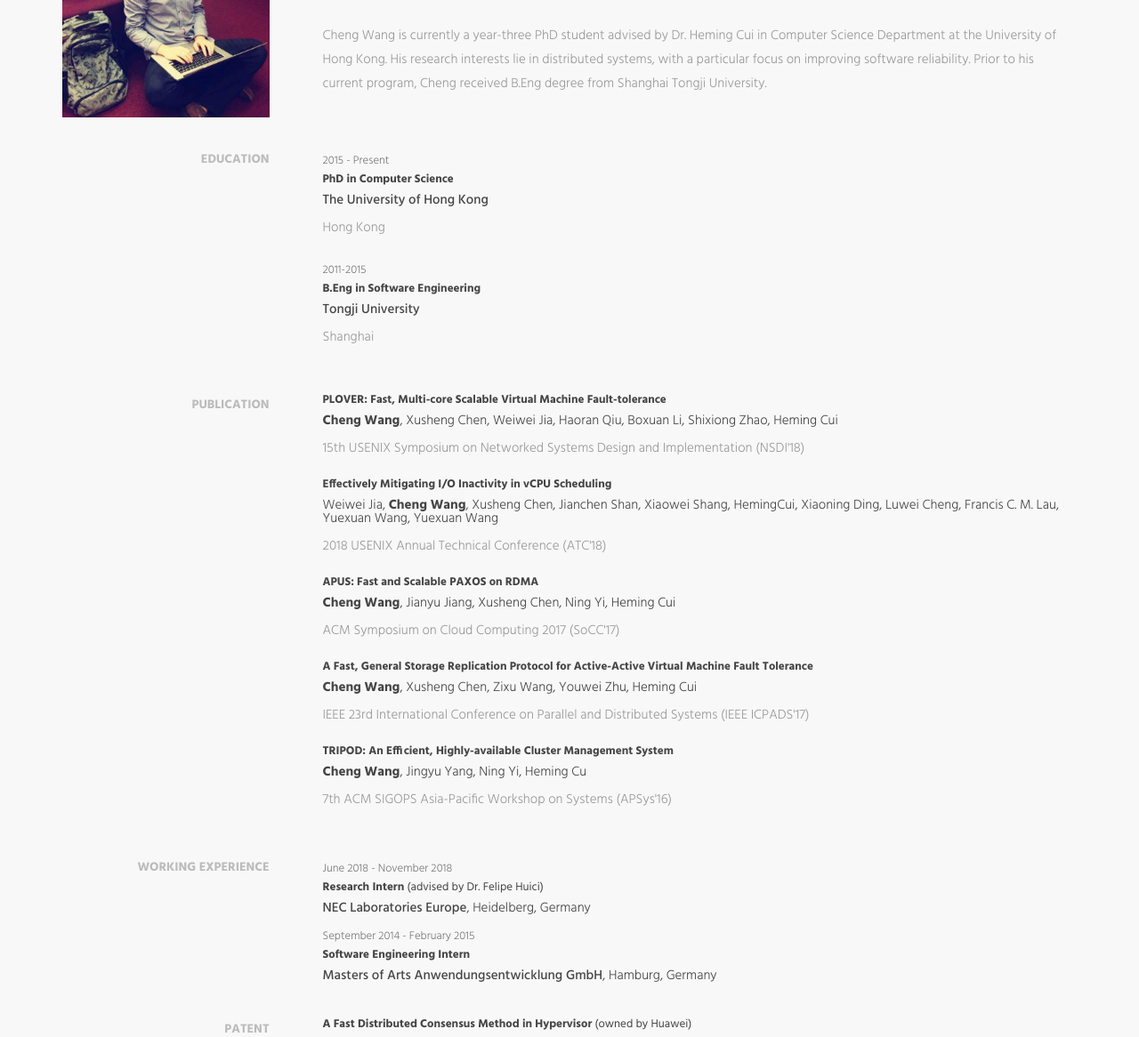
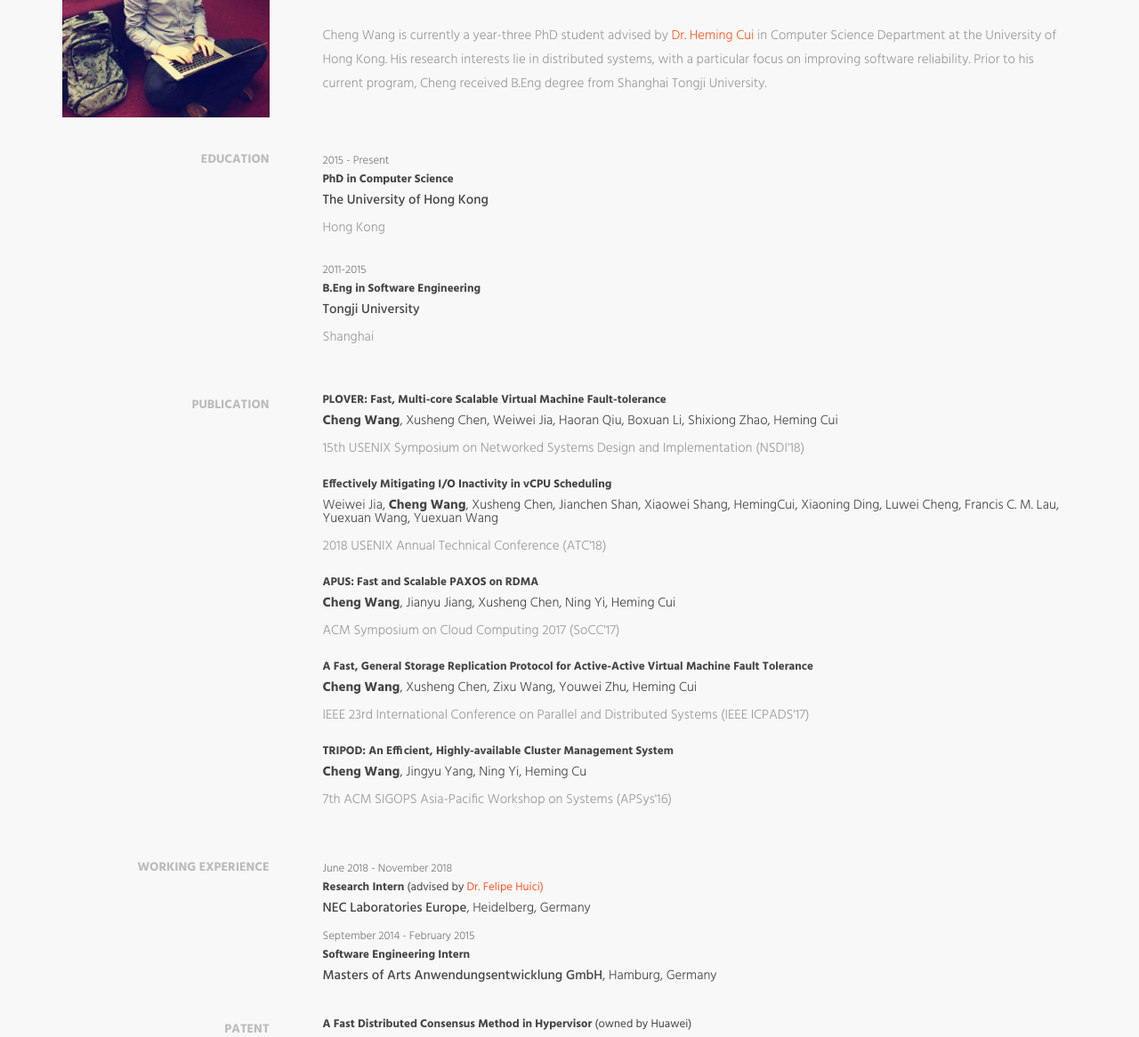
Before and after one commit to wnagchenghku/HomePage, a plain HTML site: page index.html in a window 1280 px wide. Shown: the part 126-1292 px from the top of the page at 89% size. Drawn offline with Linux system fonts and the light colour scheme.

Commit message:
Add files via upload

```diff
--- a/index.html
+++ b/index.html
@@ -62,7 +62,7 @@
                 </div>
 
                 <p>
-                    Cheng Wang is currently a year-three PhD student advised by Dr. Heming Cui in Computer
+                    Cheng Wang is currently a year-three PhD student advised by <a href="https://www.cs.hku.hk/people/profile.jsp?teacher=heming">Dr. Heming Cui</a> in Computer
                     Science Department at the University of Hong Kong. His research interests lie in
                     distributed systems, with a particular focus on improving software reliability.
                     Prior to his current program, Cheng received B.Eng degree from Shanghai Tongji University.
@@ -183,7 +183,7 @@
                     <div class="col-md-12">
                         <div class="content-item">
                             <small>June 2018 - November 2018</small>
-                            <h3>Research Intern <span style="font-weight:lighter">(advised by Dr. Felipe Huici)</span></h3>
+                            <h3>Research Intern <span style="font-weight:lighter">(advised by <a href="https://www.linkedin.com/in/felipe-huici-47a559127">Dr. Felipe Huici)</a></span></h3>
                             <h4>NEC Laboratories Europe<span style="font-weight:lighter">, Heidelberg, Germany</span></h4>
                         </div>
                         <!-- .experience-item -->
```
